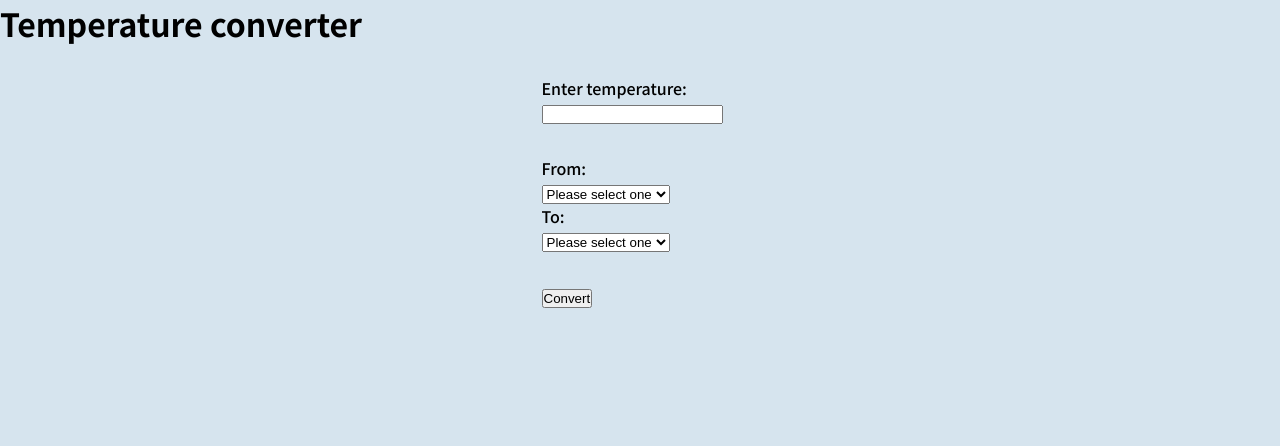
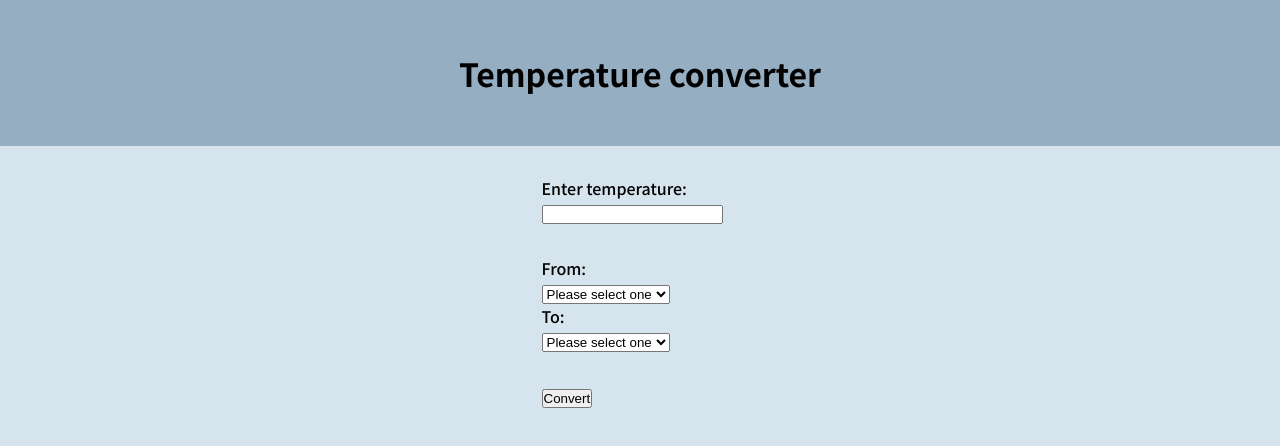
Before and after one commit to AnaScuturici/temperature-converter, a Vue app: page / in a window 1280 px wide. Shown: the top 446 px of the page. Built offline with nearby package versions, Linux system fonts and the light colour scheme.

Commit message:
add style for header component

```diff
--- a/src/components/Header.vue
+++ b/src/components/Header.vue
@@ -13,5 +13,12 @@ export default {
 }
 </script>
 
-<style>
+<style scoped>
+header {
+    text-align: center;
+    padding: 50px;
+    font-weight: 300;
+    font-size: clamp(0.5em, calc(5vw + 0.5em), 1em);
+    background: #96aec1;
+}
 </style>
```
